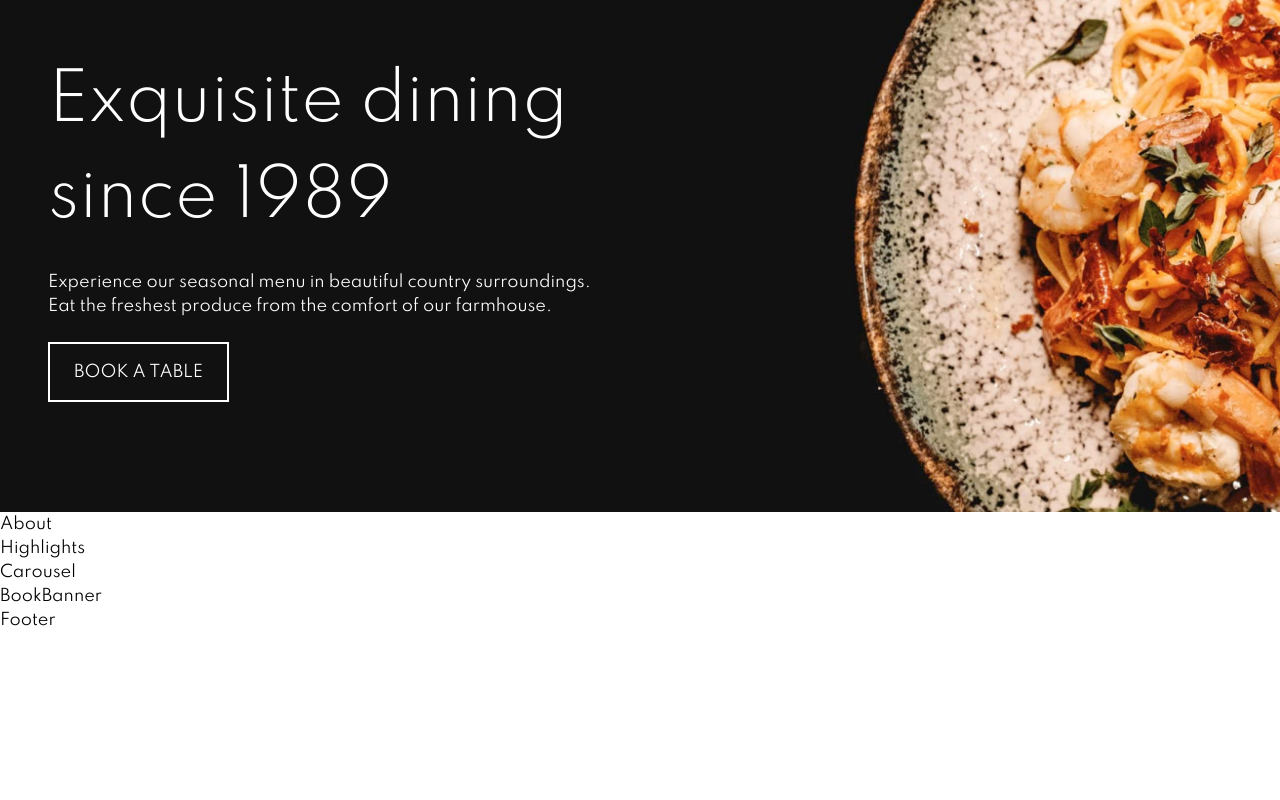
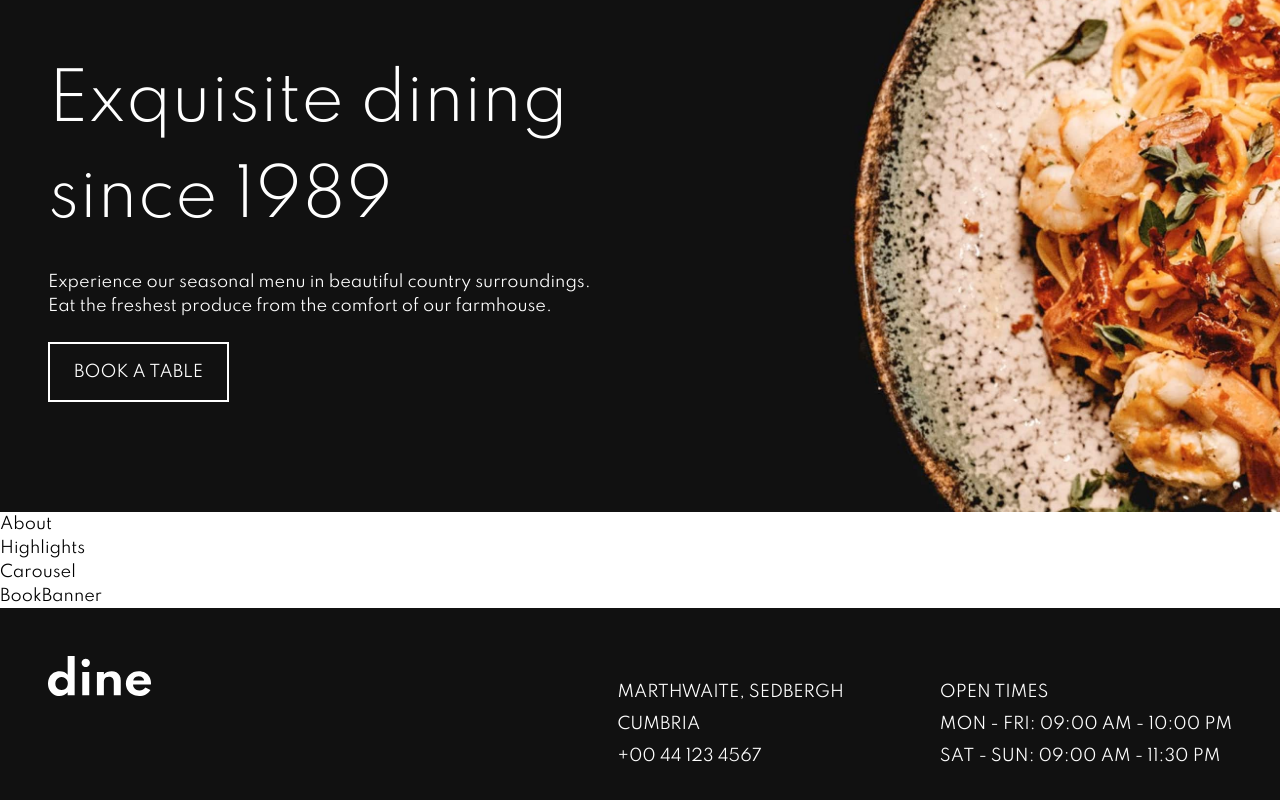
Before and after one commit to epalacio/portfolio-dine, a React (Create React App) app: page / in a window 1280 px wide. Shown: the part 288-1088 px from the top of the page. Before the commit the page ends 920 px from the top, so only its background shows below. Built offline with nearby package versions, Linux system fonts and the light colour scheme.

Commit message:
add content + styling for footer

```diff
--- a/src/components/Footer.component.jsx
+++ b/src/components/Footer.component.jsx
@@ -1,7 +1,21 @@
+import logo from '../img/logo.svg'
+
 const Footer = () => {
     return (
-        <section>
-            Footer
+        <section className='flex flex-col md:flex-row items-center justify-between text-white bg-codGrey p-12'>
+            <img src={logo} alt="Dine logo" className='mb-12 md:mb-24' />
+            <div className='flex flex-col lg:flex-row items-center md:items-start lg:items-center justify-between text-center md:text-left'>
+                <div>
+                    <p>MARTHWAITE, SEDBERGH</p>
+                    <p className='py-2'>CUMBRIA</p>
+                    <p>+00 44 123 4567</p>
+                </div>
+                <div className='lg:ml-24 mt-6 lg:mt-0'>
+                    <p>OPEN TIMES</p>
+                    <p className='py-2'>MON - FRI: 09:00 AM - 10:00 PM</p>
+                    <p>SAT - SUN: 09:00 AM - 11:30 PM</p>
+                </div>
+            </div>
         </section>
      );
 }
```
